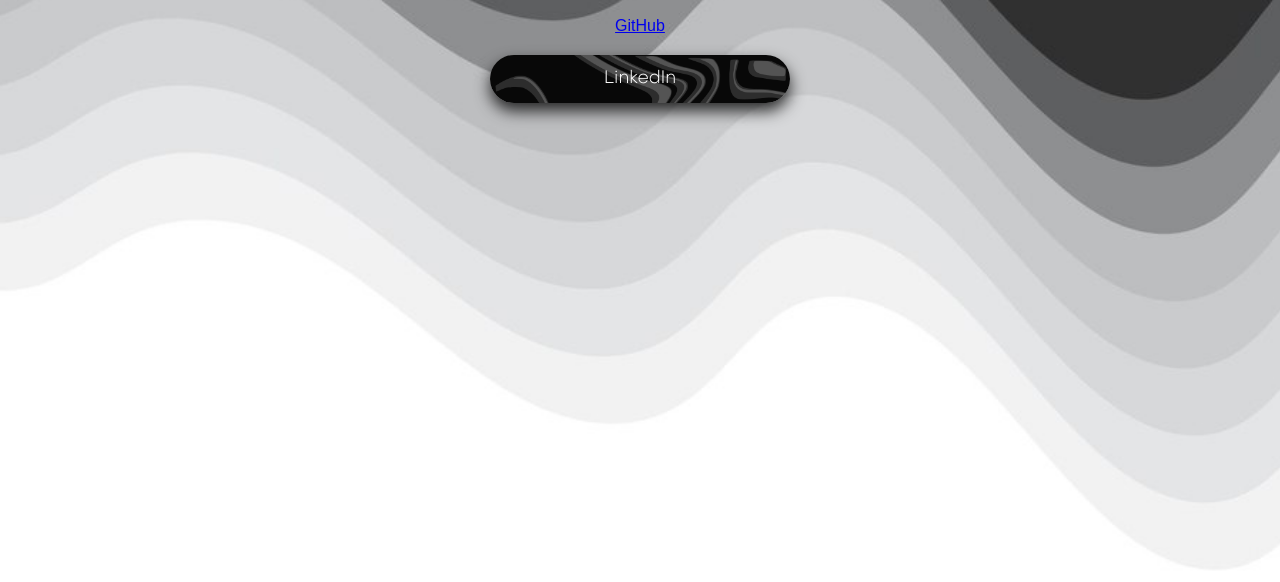
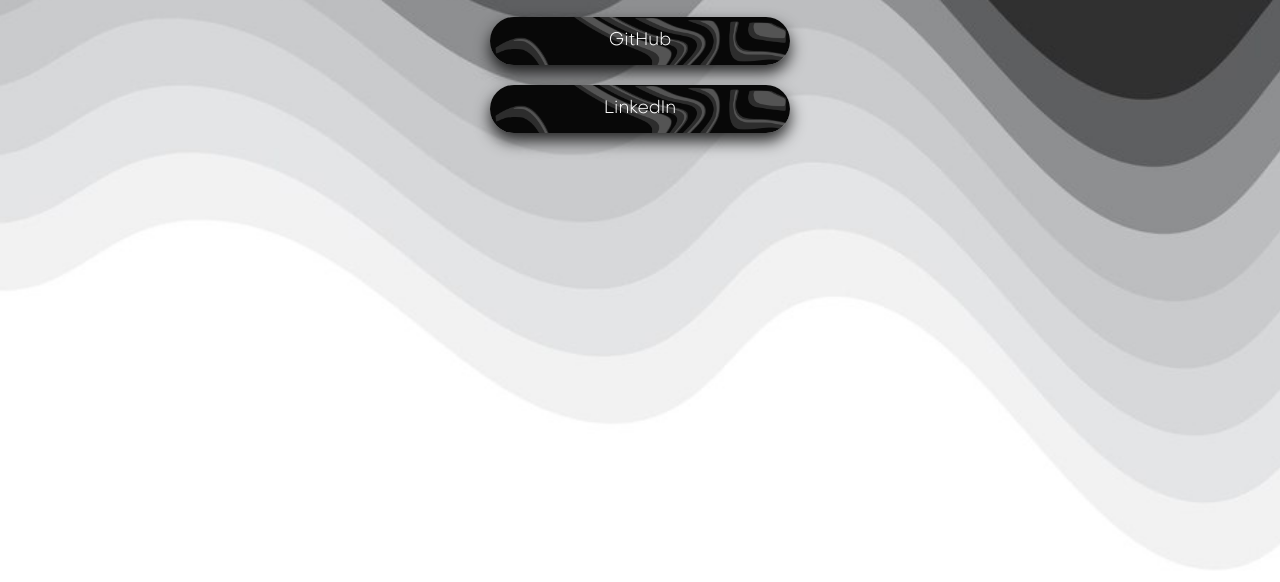
Before and after one commit to Corblack/Mes-liens, a plain HTML site: page site.html in a window 1280 px wide. Shown: the part 268-850 px from the top of the page. Drawn offline with Linux system fonts and the light colour scheme.

Commit message:
Résolution des conflits

```diff
--- a/site.html
+++ b/site.html
@@ -22,7 +22,7 @@
 
 
     <div class="container">
-        <a href="https://github.com/Corblack">GitHub</a>
+        <a href="https://github.com/Corblack" class="lien" target="_blank">GitHub</a>
         <a href="https://www.linkedin.com/in/johann-paimboeuf" class="lien" target="_blank">LinkedIn</a>
     </div>
 </body>
```
